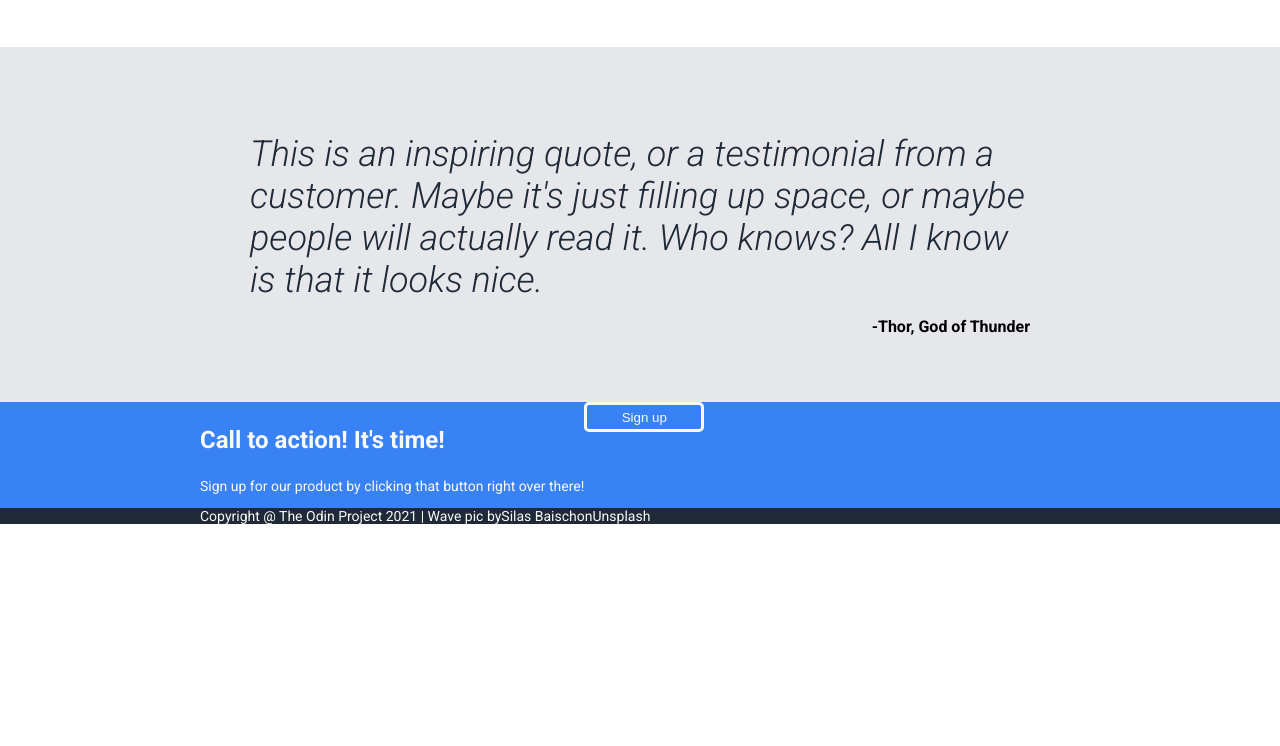
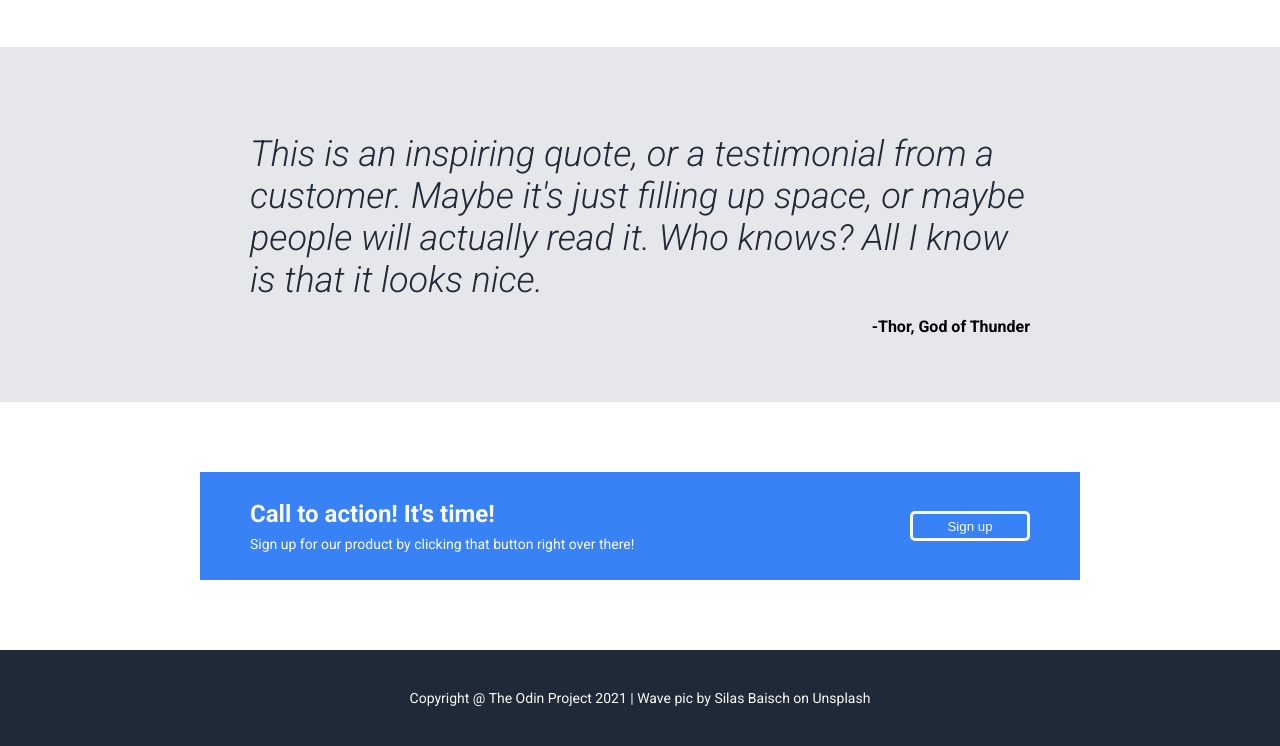
Before and after one commit to youtubbeh/odin-landing-page, a plain HTML site: page index.html in a window 1280 px wide. Shown: the part 845-1591 px from the top of the page. Before the commit the page ends 1369 px from the top, so only its background shows below. Drawn offline with Linux system fonts and the light colour scheme; files whose address does not match are found by name.

Commit message:
Style cta and footer

```diff
--- a/style.css
+++ b/style.css
@@ -149,19 +149,32 @@ h2 {
 .CTA {
     background-color: #3882f6;
     display: flex;
+    padding: 20px 50px;
+    margin: 70px 200px;
+    align-items: center;
+}
+
+.cta-text {
+    flex: 3 0 auto;
+}
+
+.cta-text p {
+    margin: 8px 0px ;
 }
 
 .CTA button {
     color: #f9faf8;
     border-style: solid;
     border-color: #f9faf8;
+    flex: 0 0 auto;
 }
 
 footer {
     color: #f9faf8;
     font-size: 14px;
     background-color: #1f2937;
-    display: flex;
+    padding: 40px 200px;
+    text-align: center;
 }
 
 a {
```
